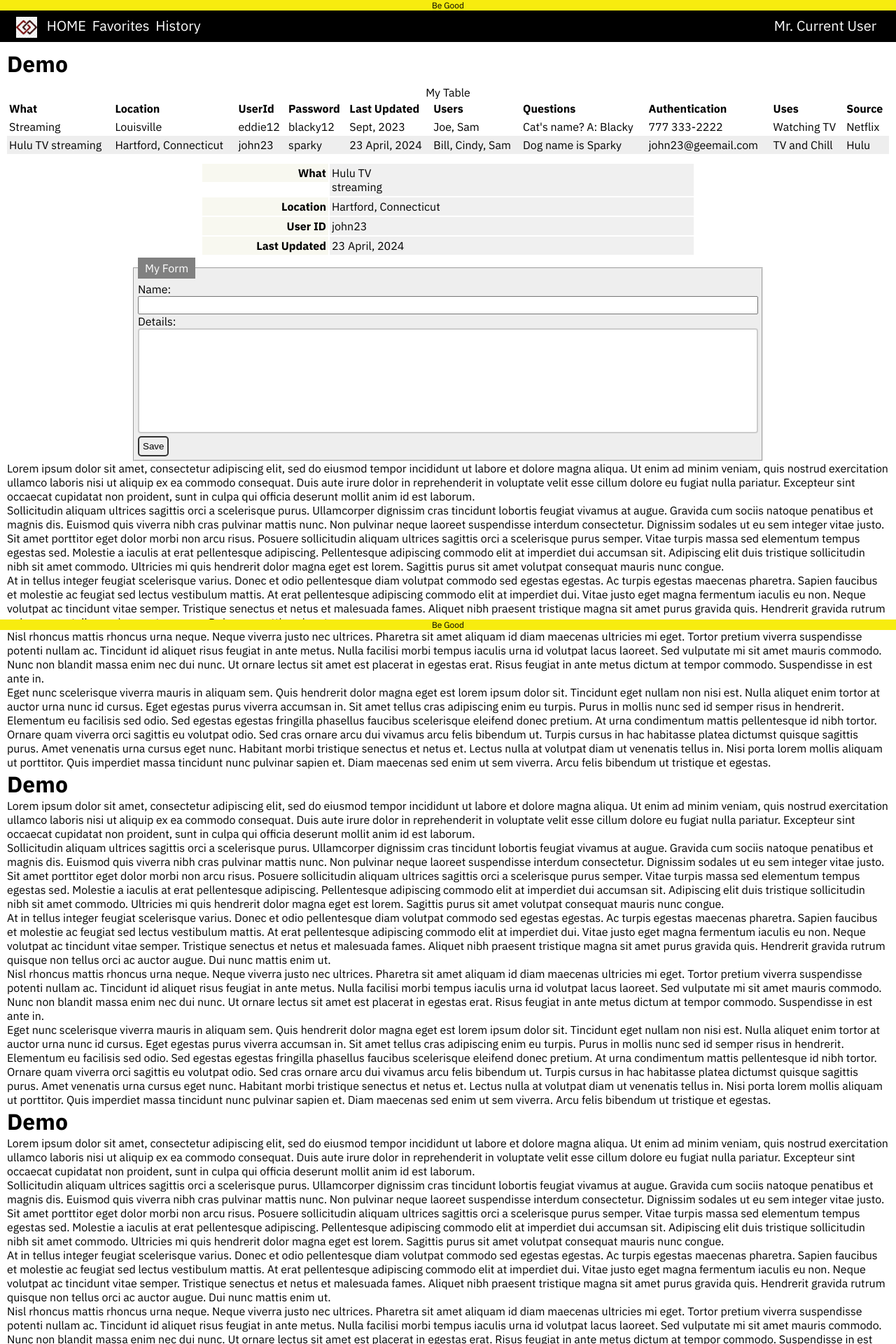
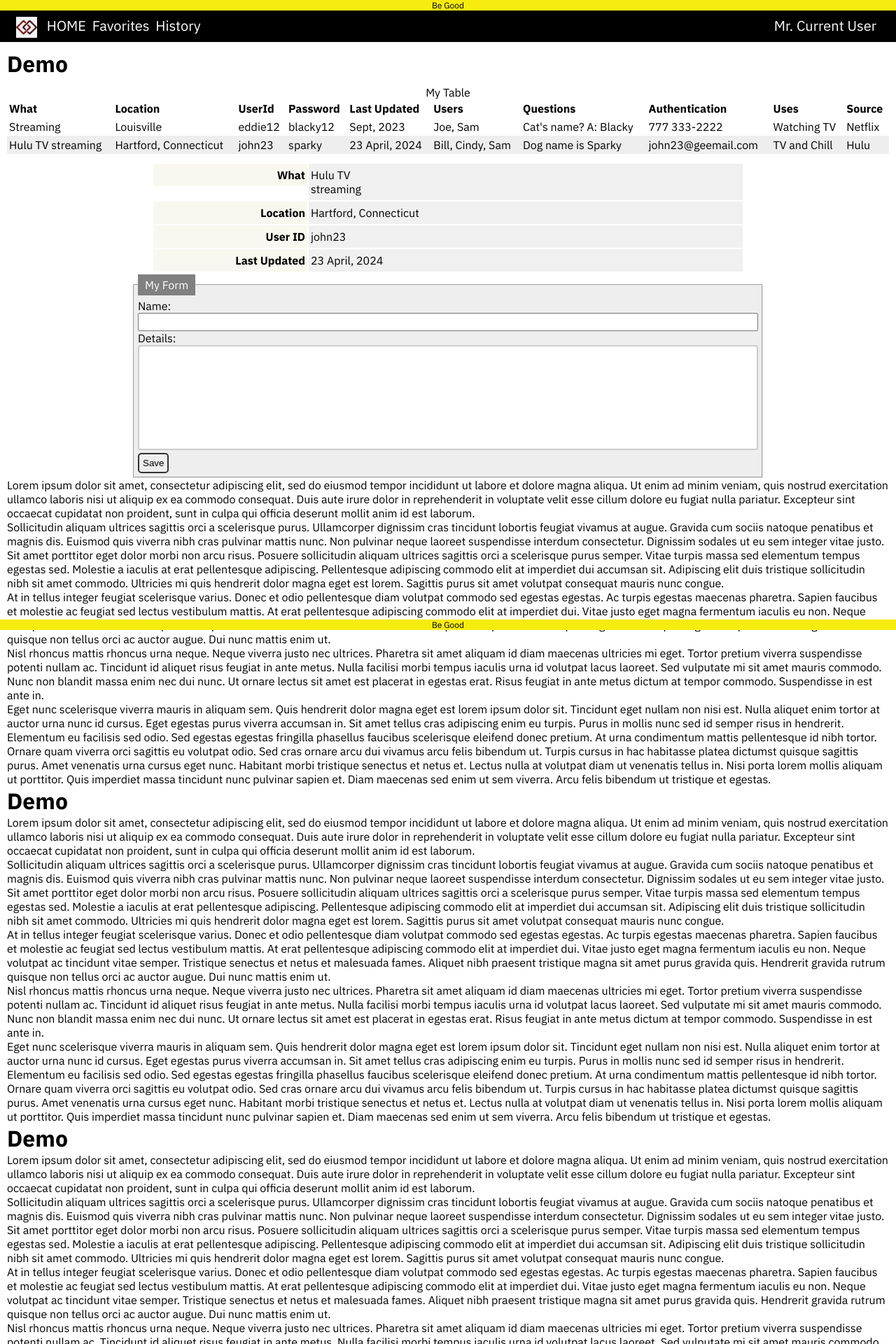
Before and after one commit to gothamgo/demo, a Jekyll site: the page built from index.html, in a window 1280 px wide. Shown: the top 1920 px of the page at 70% size. Built offline with Jekyll 4.4.1, drawn with Linux system fonts in a browser that asks for light colours.

Commit message:
Update show.html

```diff
--- a/_includes/show.html
+++ b/_includes/show.html
@@ -9,21 +9,21 @@
   }
 
   div.show-wrapper dl dt {
-    padding: 3px;
+    padding: 6px 3px;
     margin: 1px;
     float: left;
     clear: left;
-    width: 180px;
+    width: 220px;
     font-weight: bold;
     text-align: right;
     background-color: #F8F8F0;
   }
 
   div.show-wrapper dl dd {
-    padding: 3px;
+    padding: 6px 3px;
     margin: 1px;
     float: left;
-    width: 520px;
+    width: 620px;
     background-color: #F0F0F0;
   }
 </style>
```
